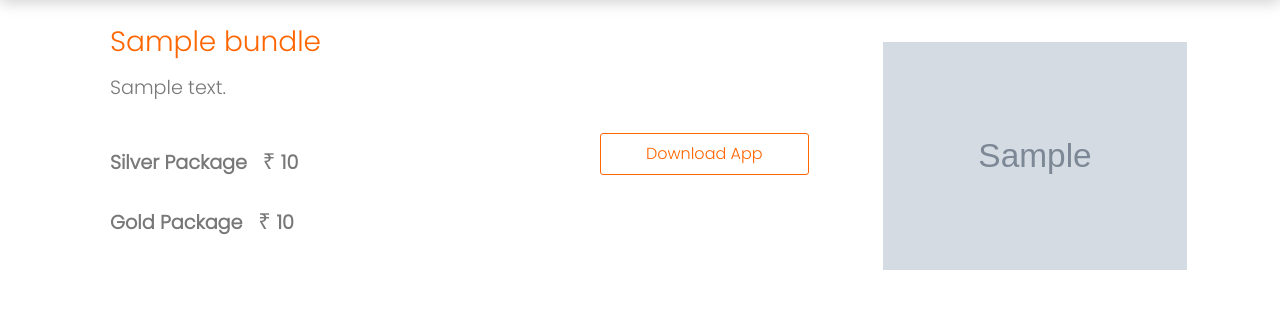
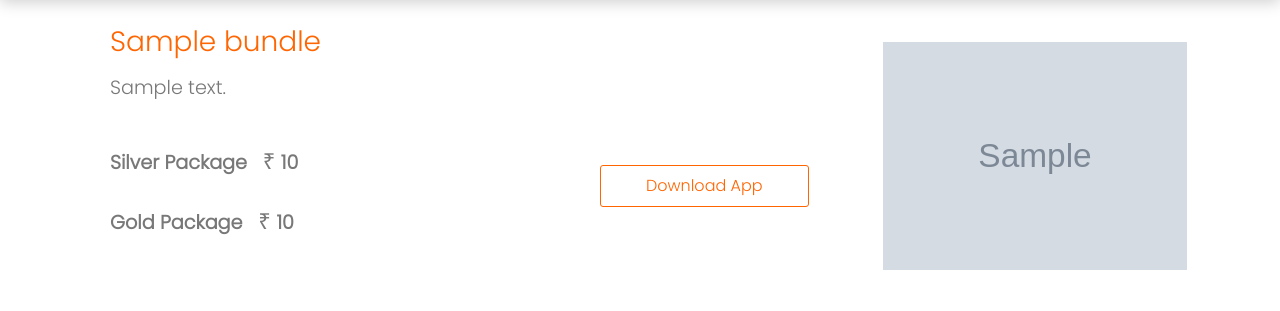
Before and after one commit to ApcosysTest/skillversity.com, a Django app: page /courseDetail/1 in a window 1280 px wide. Shown: the part 66-377 px from the top of the page. Run offline with Django 4.2, Linux system fonts and the light colour scheme; tables that the repository leaves empty hold one stand-in row (values such as "Sample post"); grey boxes marked "Sample" are stand-in pictures; some libraries are stand-ins or nearby versions.

Commit message:
Update courseDetail.css

```diff
--- a/app/static/css/courseDetail.css
+++ b/app/static/css/courseDetail.css
@@ -26,7 +26,7 @@
 
 .down{
     text-align: right;
-    padding-top: 2%;
+    align-self: center;
 }
 
 .down button{
```
